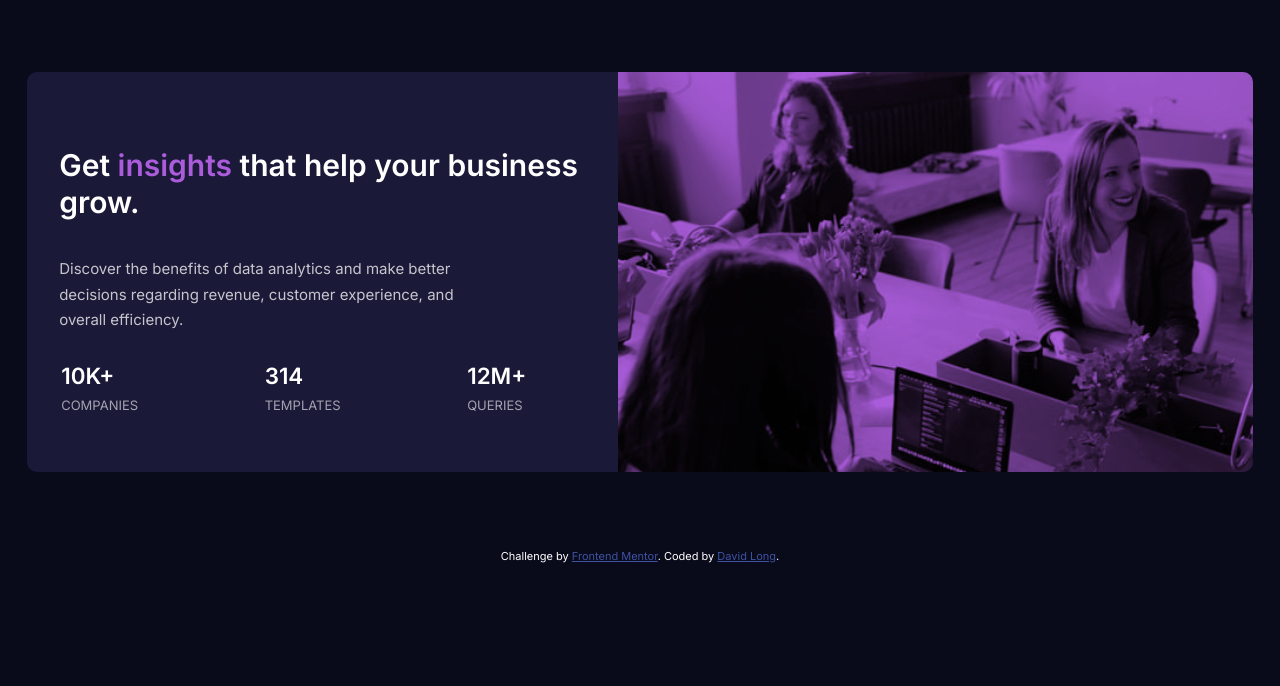
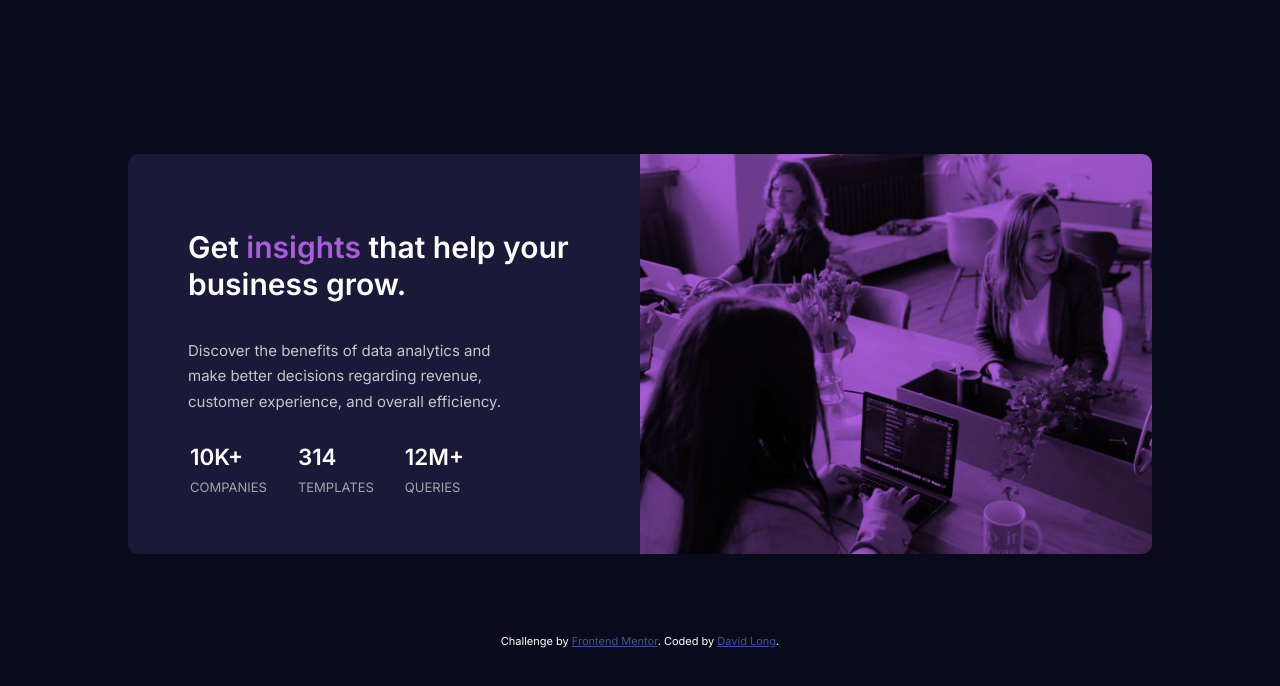
Before and after one commit to DLong86/Stats-preview-card-component, a plain HTML site: page index.html in a window 1280 px wide. Drawn offline with Linux system fonts and the light colour scheme.

Commit message:
Update style.css

```diff
--- a/style.css
+++ b/style.css
@@ -35,8 +35,9 @@ body {
   text-align: center;
   flex-direction: column;
   background-color: hsl(244, 38%, 16%);
-  margin: 4.5rem 1.7rem;
+  margin: 5em auto;
   border-radius: 0 0 10px 10px;
+  width: 80%;
 }
 
 .image {
@@ -111,6 +112,7 @@ li span {
     align-items: center;
     justify-content: center;
     border-radius: 10px;
+    margin-top: 12%;
   }
 
   .image {
@@ -127,6 +129,8 @@ li span {
     display: flex;
     flex-direction: column;
     text-align: left;
+    width: 50%;
+    padding-left: 60px;
   }
 
   .card p {
@@ -141,5 +145,6 @@ li span {
     margin: 0;
     padding-right: 60px;
     padding-left: 27px;
+    width: 80%;
   }
 }
```
